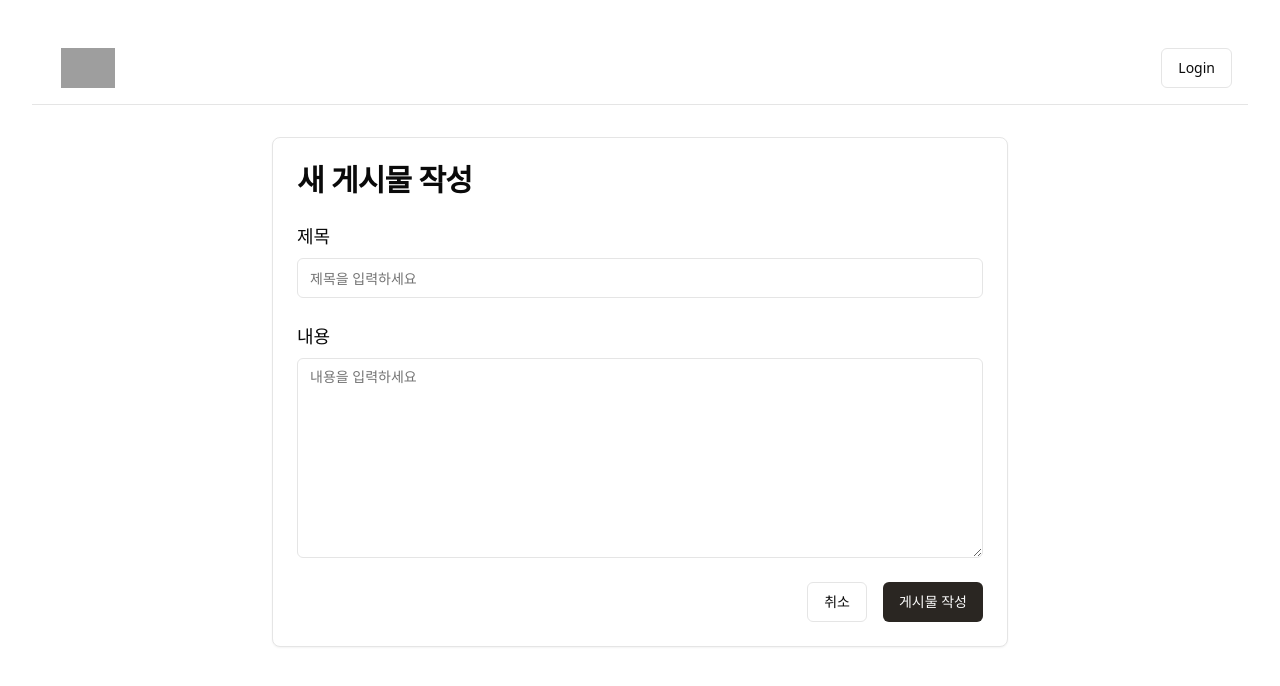
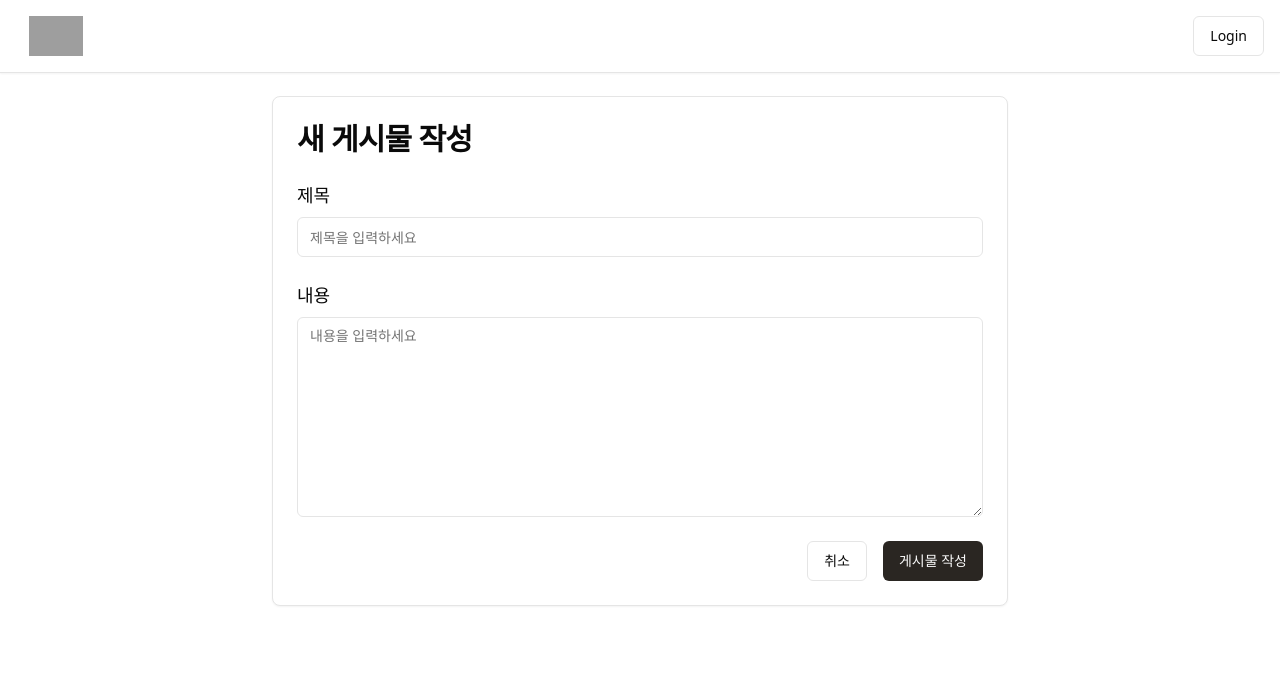
Before and after one commit to typingmistake/saekdam-web-fe, a React (Vite) app: page /board/write in a window 1280 px wide. Shown: the top 686 px of the page. Built offline with nearby package versions, Linux system fonts and the light colour scheme; no server answers; grey boxes are pictures that could not be loaded.

Commit message:
feat: cors를 위한 프록시 설정 추가

```diff
--- a/package.json
+++ b/package.json
@@ -14,6 +14,7 @@
         "@hookform/resolvers": "^3.10.0",
         "@material-tailwind/react": "^2.1.10",
         "@radix-ui/react-avatar": "^1.1.2",
+        "@radix-ui/react-dropdown-menu": "^2.1.4",
         "@radix-ui/react-label": "^2.1.1",
         "@radix-ui/react-select": "^2.1.4",
         "@radix-ui/react-separator": "^1.1.1",
--- a/src/App.css
+++ b/src/App.css
@@ -1,5 +1,4 @@
 #root {
     max-width: full;
     margin: 0 auto;
-    padding: 2rem;
 }
--- a/src/App.tsx
+++ b/src/App.tsx
@@ -1,5 +1,5 @@
-import { Route, Routes } from 'react-router-dom';
-import { Outlet, Link } from 'react-router-dom';
+import { Route, Routes, Outlet, Link, useNavigate, useLocation } from 'react-router-dom';
+import { useEffect, useState } from 'react';
 import { Button } from '@/components/ui/button';
 import MainPage from './pages/MainPage';
 import QRPage from './pages/QrPage';
@@ -15,11 +15,30 @@ import PostWritePage from './pages/PostWritePage';
 import './App.css';
 
 const Layout = () => {
+    const [isLoggedIn, setIsLoggedIn] = useState(false);
+    const navigate = useNavigate();
+    const { pathname } = useLocation();
+
+    useEffect(() => {
+        window.scrollTo(0, 0);
+    }, [pathname]);
+
+    useEffect(() => {
+        const token = localStorage.getItem('jwt');
+        setIsLoggedIn(!!token);
+    }, []);
+
+    const handleLogout = () => {
+        localStorage.removeItem('jwt');
+        setIsLoggedIn(false);
+        alert('로그아웃 되었습니다.');
+        navigate('/');
+    };
+
     return (
         <div className="min-h-screen flex flex-col">
-            <header className="w-full p-4 border-b">
-                <div className="container mx-auto flex justify-between items-center">
-                    {/* 왼쪽 상단 - 홈 버튼 */}
+            <header className="fixed top-0 left-0 right-0 z-50 backdrop-blur-sm bg-white/80 border-b shadow-sm">
+                <div className="container mx-auto flex justify-between items-center p-4">
                     <Link to="/">
                         <img
                             src={logo}
@@ -28,15 +47,21 @@ const Layout = () => {
                         />
                     </Link>
 
-                    {/* 오른쪽 상단 - 로그인 버튼 */}
-                    <Link to="/login" className="hidden md:block">
-                        <Button variant="outline">Login</Button>
-                    </Link>
+                    <div className="hidden md:flex gap-4">
+                        {isLoggedIn ? (
+                            <Button variant="outline" onClick={handleLogout}>
+                                Logout
+                            </Button>
+                        ) : (
+                            <Link to="/login">
+                                <Button variant="outline">Login</Button>
+                            </Link>
+                        )}
+                    </div>
                 </div>
             </header>
 
-            {/* 메인 콘텐츠 */}
-            <main className="flex-1">
+            <main className="mt-16">
                 <Outlet />
             </main>
         </div>
--- a/src/lib/utils.ts
+++ b/src/lib/utils.ts
@@ -5,10 +5,19 @@ export function cn(...inputs: ClassValue[]) {
     return twMerge(clsx(inputs));
 }
 
-export const API_BASE_URL = import.meta.env.VITE_API_BASE_URL || '';
+export const API_BASE_URL = import.meta.env.VITE_API_BASE_URL || '/api';
 
 export async function fetchApi(endpoint: string, options: RequestInit = {}) {
     const url = `${API_BASE_URL}${endpoint}`;
+    const token = localStorage.getItem('jwt');
+
+    if (token) {
+        options.headers = {
+            ...options.headers,
+            Authorization: `Bearer ${token}`,
+        };
+    }
+
     const response = await fetch(url, {
         ...options,
     });
@@ -18,5 +27,9 @@ export async function fetchApi(endpoint: string, options: RequestInit = {}) {
         throw new Error(errorData.message || '서버 에러가 발생했습니다');
     }
 
-    return response.json();
+    if (response.headers.get('Content-Type')?.includes('application/json')) {
+        return await response.json();
+    } else {
+        return response.text();
+    }
 }
--- a/vite.config.ts
+++ b/vite.config.ts
@@ -15,6 +15,7 @@ export default defineConfig({
             '/api': {
                 target: 'http://localhost:8080',
                 changeOrigin: true,
+                rewrite: (path) => path.replace(/^\/api/, ''),
             },
         },
     },
```
Also changed, not shown: 1 other file (tests, documents, lock files or other folders).
